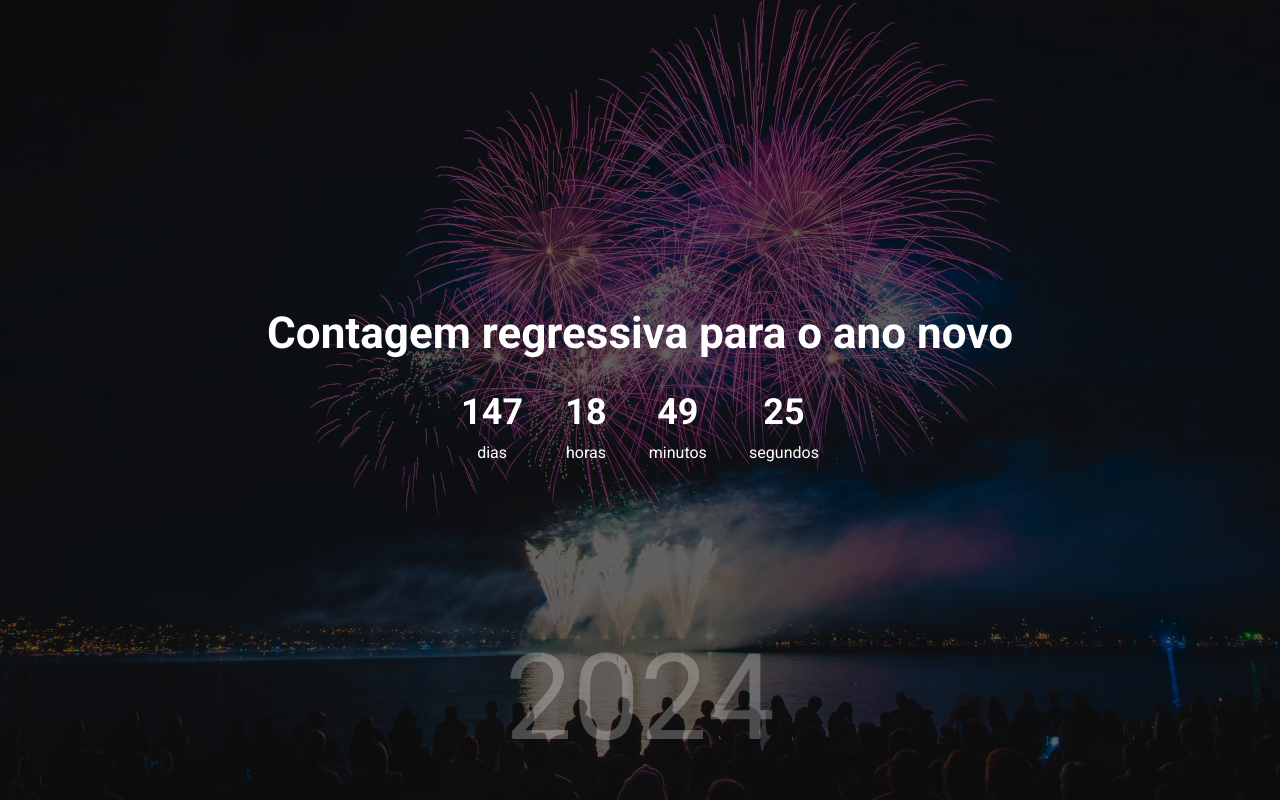
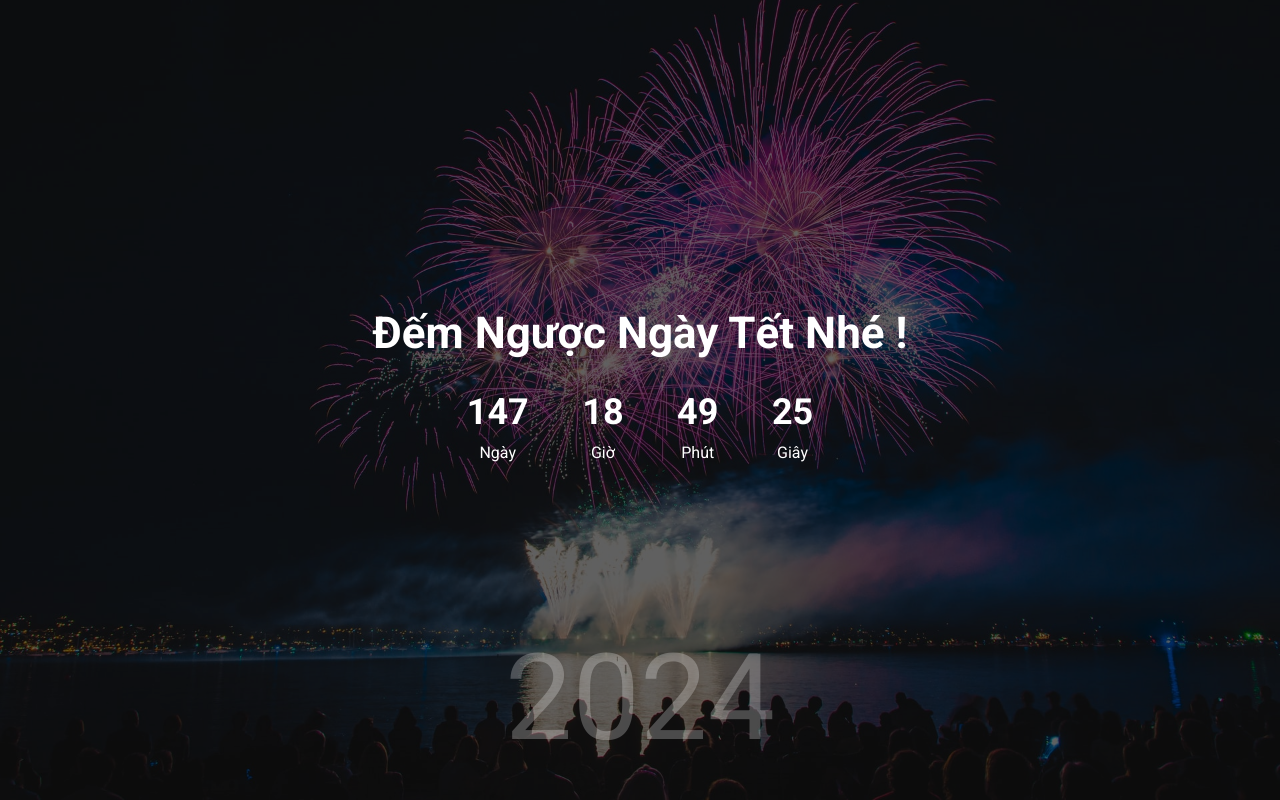
Before and after one commit to ThuanDecode/DEMNGAYTETVIET, a plain HTML site: page index.html in a window 1280 px wide. Drawn offline with Linux system fonts and the light colour scheme.

Commit message:
Update index.html

```diff
--- a/index.html
+++ b/index.html
@@ -3,7 +3,7 @@
 <head>
   <meta charset="UTF-8">
   <meta name="viewport" content="width=device-width, initial-scale=1.0">
-  <title>Contagem regressiva para o ano novo</title>
+  <title>Đếm Ngược Ngày Tết Nhé !</title>
   <link href="https://fonts.googleapis.com/css2?family=Roboto:wght@400;700&display=swap" rel="stylesheet">
   <link rel="stylesheet" href="./style.css">
 </head>
@@ -12,24 +12,24 @@
     <div class="container">
       <div id="year" class="year">0000</div>
 
-      <h1 class="title">Contagem regressiva para o ano novo</h1>
+      <h1 class="title">Đếm Ngược Ngày Tết Nhé !</h1>
 
       <div class="countdown">
         <div class="time">
           <h2 id="days">00</h2>
-          <small>dias</small>
+          <small>Ngày</small>
         </div>
         <div class="time">
           <h2 id="hours">00</h2>
-          <small>horas</small>
+          <small>Giờ</small>
         </div>
         <div class="time">
           <h2 id="minutes">00</h2>
-          <small>minutos</small>
+          <small>Phút</small>
         </div>
         <div class="time">
           <h2 id="seconds">00</h2>
-          <small>segundos</small>
+          <small>Giây</small>
         </div>
       </div>
     </div>
```
